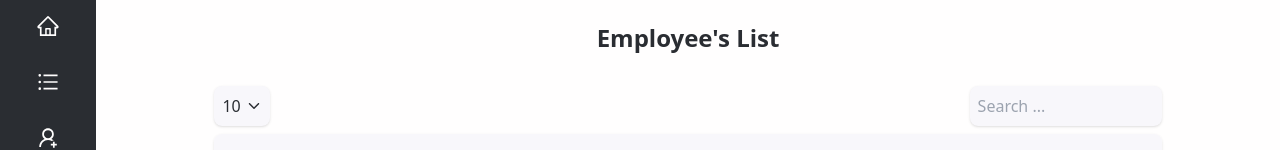
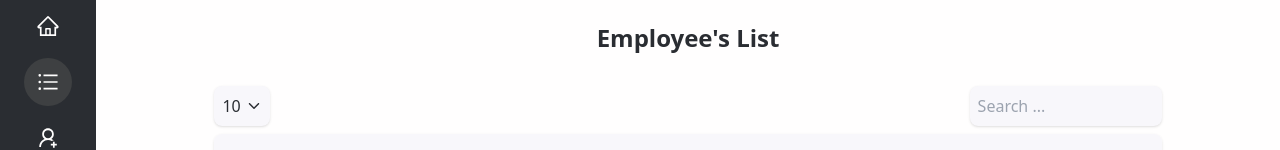
Before and after one commit to ChuckBDT/OC-14-HRnet, a React (Vite) app: page /employees/list in a window 1280 px wide. Shown: the part 122-272 px from the top of the page. Built offline with nearby package versions, Linux system fonts and the light colour scheme.

Commit message:
Error page added

```diff
--- a/src/App.css
+++ b/src/App.css
@@ -52,3 +52,39 @@
 }
 
 /* End of Custom scrollbar rules */
+
+/* Custom rules for the nav bar */
+nav a {
+  position: relative;
+  display: flex;
+  justify-content: center;
+  align-items: center;
+}
+
+nav a::before {
+  content: "";
+  width: 3rem;
+  height: 3rem;
+  position: absolute;
+  border-radius: 25px;
+  background-color: #3e4042;
+  z-index: -10;
+  opacity: 0;
+  transition: opacity 0.3s ease-in-out;
+}
+
+nav a:hover::before {
+  opacity: 1;
+}
+
+nav a.active::before {
+  content: "";
+  width: 3rem;
+  height: 3rem;
+  position: absolute;
+  border-radius: 25px;
+  background-color: #3e4042;
+  z-index: -10;
+  opacity: 1;
+}
+/* End of Custom rules for the nav bar */
--- a/src/main.jsx
+++ b/src/main.jsx
@@ -7,11 +7,13 @@ import Home from "./views/Home";
 import EmployeesList from "./views/EmployeesList";
 import EmployeesCreate from "./views/EmployeesCreate";
 import Settings from "./views/Settings";
+import ErrorPage from "./views/ErrorPage";
 
 const router = createBrowserRouter([
   {
     path: "/",
     element: <App />,
+    errorElement: <ErrorPage />,
     children: [
       {
         path: "/",
--- /dev/null
+++ b/src/views/ErrorPage.jsx
@@ -0,0 +1,25 @@
+import React from "react";
+import Logo from "../assets/logo.svg";
+import { Link } from "react-router-dom";
+
+const ErrorPage = () => {
+  return (
+    <main className='bg-primary h-screen w-screen flex justify-center items-center flex-col'>
+      <div className='flex justify-center items-center flex-col'>
+        <img src={Logo} className='animate-logoNavSpin' width='350rem' alt='' />
+        <span className='text-tertiary text-9xl absolute '>404</span>
+      </div>
+      <p className='text-tertiary font-copperplate font-bold text-2xl mt-8'>
+        Wrong route !
+      </p>
+      <Link
+        to={"/"}
+        className='text-tertiary text-2xl mt-2 hover:text-primaryLight'
+      >
+        You should go back to the home page ...
+      </Link>
+    </main>
+  );
+};
+
+export default ErrorPage;
```
